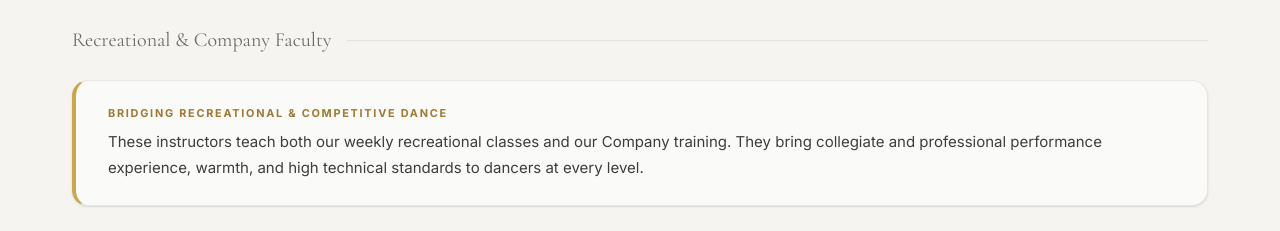
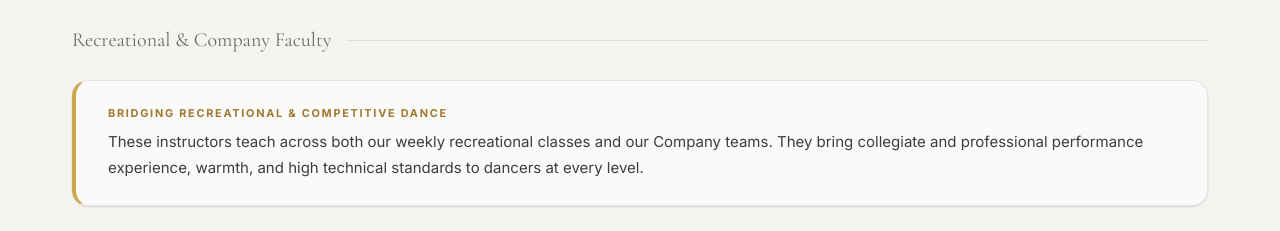
Before and after one commit to youthdancealphallc/renner-dance-website, a plain HTML site: page about.html in a window 1280 px wide. Shown: the part 10200-10431 px from the top of the page. Drawn offline with nearby package versions, Linux system fonts and the light colour scheme.

Commit message:
Update about.html

```diff
--- a/about.html
+++ b/about.html
@@ -882,7 +882,7 @@
         <div class="reveal" style="background:var(--white);border:1px solid var(--border);border-left:4px solid var(--gold);border-radius:var(--radius-lg);padding:var(--space-5) var(--space-6);margin-top:calc(var(--space-2) * -1);margin-bottom:var(--space-6);box-shadow:var(--shadow-sm)">
           <div style="font-size:0.68rem;font-weight:700;letter-spacing:0.16em;text-transform:uppercase;color:var(--gold-dark);margin-bottom:6px">Bridging Recreational &amp; Competitive Dance</div>
           <p style="font-size:0.9375rem;color:var(--ink-soft);line-height:1.75;margin:0">
-            These instructors teach both our weekly recreational classes and our Company training. They bring collegiate and professional performance experience, warmth, and high technical standards to dancers at every level.
+            These instructors teach across both our weekly recreational classes and our Company teams. They bring collegiate and professional performance experience, warmth, and high technical standards to dancers at every level.
           </p>
         </div>
         <div class="faculty-grid">
```
